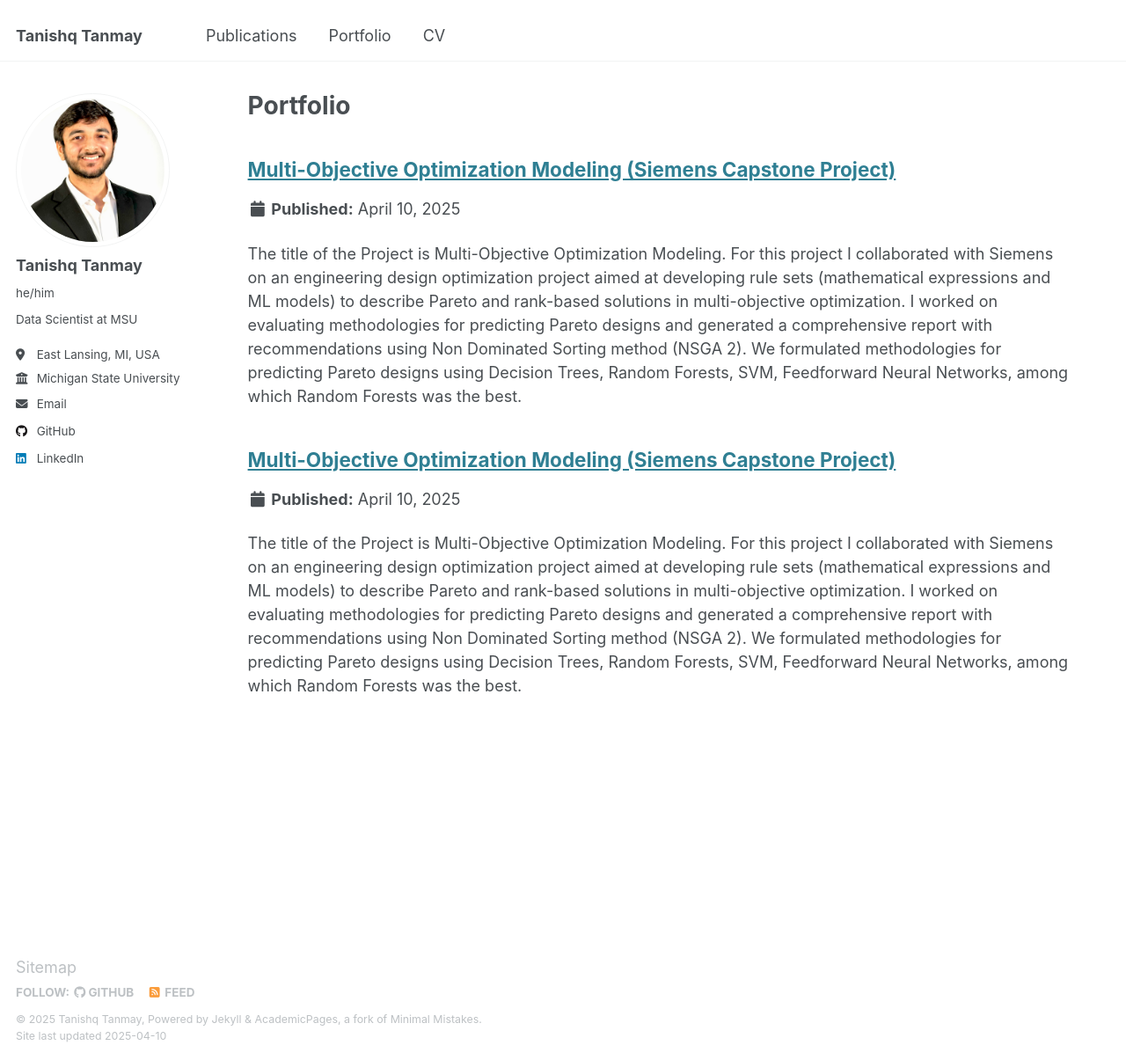
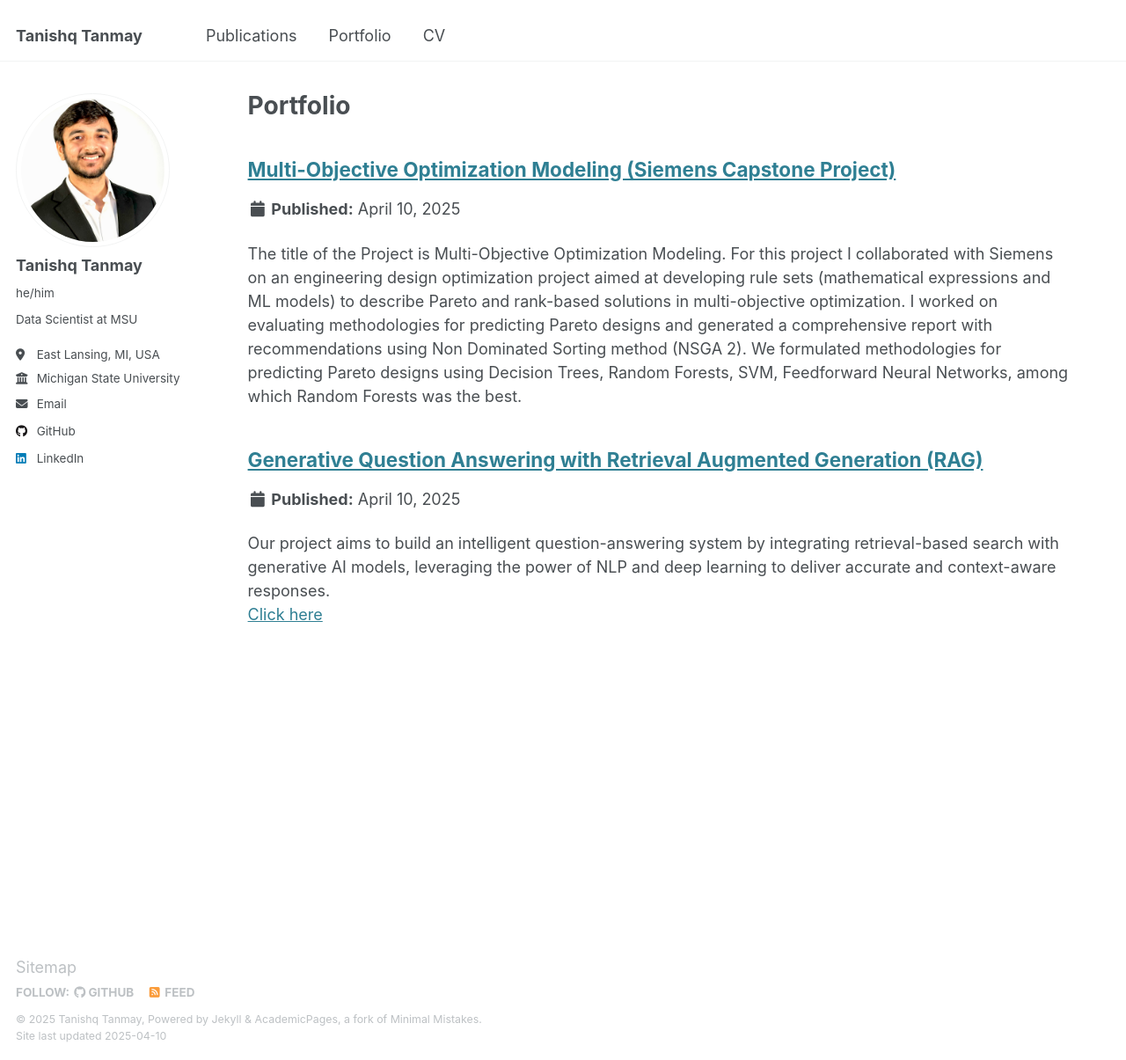
Before and after one commit to tanishq51099/tanishq51099.github.io, a Jekyll site: the page built from _pages/portfolio.html, in a window 1280 px wide and 1205 px high. Shown: the whole window at 88% size. Built offline with Jekyll 4.4.1, drawn with Linux system fonts in a browser that asks for light colours.

Commit message:
Update portfolio-2.md

```diff
--- a/_portfolio/portfolio-2.md
+++ b/_portfolio/portfolio-2.md
@@ -1,6 +1,6 @@
 ---
-title: "Multi-Objective Optimization Modeling (Siemens Capstone Project)"
-excerpt: "The title of the Project is Multi-Objective Optimization Modeling. For this project I collaborated with Siemens on an engineering design optimization project aimed at developing rule sets (mathematical expressions and ML models) to describe Pareto and rank-based solutions in multi-objective optimization. I worked on evaluating methodologies for predicting Pareto designs and generated a comprehensive report with recommendations using Non Dominated Sorting method (NSGA 2). We formulated methodologies for predicting Pareto designs using Decision Trees, Random Forests, SVM, Feedforward Neural Networks, among which Random Forests was the best.<br/>"
+title: "Generative Question Answering with Retrieval Augmented Generation (RAG)"
+excerpt: 'Our project aims to build an intelligent question-answering system by integrating retrieval-based search with generative AI models, leveraging the power of NLP and deep learning to deliver accurate and context-aware responses.<br/><a href="https://github.com/tanishq51099/Generative-Question-Answering.git">Click here</a>'
 collection: portfolio
 ---
 
```
